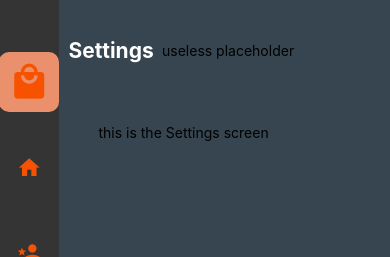
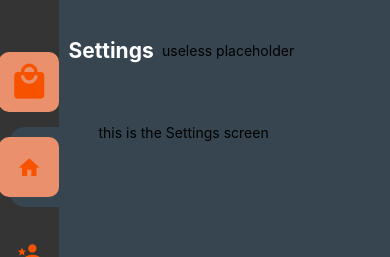
Before and after one commit to heithemkacem/FoodManagment, a React Native app: screen /Settings in a window 390 px wide. Shown: the top 257 px of the page. Built offline with nearby package versions, Linux system fonts and the light colour scheme.

Commit message:
adding sidebar reducer

```diff
--- a/src/_actions/logicHandlerActions/authActions.js
+++ b/src/_actions/logicHandlerActions/authActions.js
@@ -1,5 +1,5 @@
 import axios from "axios";
-import { SET_USER } from "../types";
+import { SET_USER, SET_SIDE_BAR_MENU } from "../types";
 import jwt_decode from "jwt-decode";
 import { setAuth } from "../../util/setAuth";
 import AsyncStorage from "@react-native-async-storage/async-storage";
@@ -184,8 +184,8 @@ export const setUser = (decode) => ({
   payload: decode,
 });
 //!Set SideBar Menu
-export const setSideBarMenu = (decode) => ({
+export const setSideBarMenu = (menu) => ({
   //?Set the user in the store
   type: SET_SIDE_BAR_MENU,
-  payload: decode,
+  payload: menu,
 });
--- a/src/_actions/reducers/index.js
+++ b/src/_actions/reducers/index.js
@@ -1,6 +1,8 @@
 import { combineReducers } from "redux";
 import authReducer from "./authReducer";
+import sidebarReducer from "./sideBarReducer";
 //? Combine all reducers into one root reducer and export it to be used in the store
 export default combineReducers({
   auth: authReducer,
+  sidebar: sidebarReducer,
 });
--- a/src/_actions/reducers/sideBarReducer.js
+++ b/src/_actions/reducers/sideBarReducer.js
@@ -1,5 +1,5 @@
 import { SET_SIDE_BAR_MENU } from "../types";
-
+import { colors } from "./../../components/colors";
 //?the initial state of our state management system
 const initialState = {
   SideBarState: [
@@ -15,7 +15,7 @@ const initialState = {
       name: "home",
       color: colors.primary,
       size: 25,
-      active: false,
+      active: true,
       moveTo: "Home",
     },
     {
--- a/src/components/sideHeader/SideHeader.js
+++ b/src/components/sideHeader/SideHeader.js
@@ -5,6 +5,8 @@ import { ScreenHeight } from "../shared";
 import { MaterialCommunityIcons } from "@expo/vector-icons";
 import { colors } from "../colors";
 import { moveTo } from "../../util/moveTo";
+import { useDispatch, useSelector } from "react-redux";
+import { setSideBarMenu } from "../../_actions/logicHandlerActions/authActions";
 const { white, primary } = colors;
 const Container = styled.View`
   background-color: ${colors.black};
@@ -63,76 +65,19 @@ const ListItem = styled.View`
 `;
 
 const SideHeader = ({ navigation }) => {
-  const [ListItemsList, setListItemList] = useState([
-    {
-      name: "shopping",
-      color: colors.primary,
-      size: 40,
-      active: false,
-      primary: true,
-      moveTo: "Main",
-    },
-    {
-      name: "home",
-      color: colors.primary,
-      size: 25,
-      active: false,
-      moveTo: "Home",
-    },
-    {
-      name: "account-star",
-      color: colors.primary,
-      size: 25,
-      active: false,
-      moveTo: "Account",
-    },
-    {
-      name: "chart-pie",
-      color: colors.primary,
-      size: 25,
-      active: false,
-      moveTo: "Chart",
-    },
-    {
-      name: "alarm",
-      color: colors.primary,
-      size: 25,
-      active: false,
-      moveTo: "Notifications",
-    },
-    {
-      name: "bookmark",
-      color: colors.primary,
-      size: 25,
-      active: false,
-      moveTo: "Bookmark",
-    },
-    {
-      name: "account",
-      color: colors.primary,
-      size: 25,
-      active: false,
-      moveTo: "Account",
-    },
-    {
-      name: "archive-settings",
-      color: colors.primary,
-      size: 25,
-      active: false,
-      moveTo: "Settings",
-    },
-  ]);
+  const dispatch = useDispatch();
+  const ListItemsList = useSelector((state) => state.sidebar.SideBarState);
+  console.log("ListItemsList", ListItemsList);
   return (
     <Container>
       <ListContainer>
-        {ListItemsList.map((item, index) => {
+        {ListItemsList?.map((item, index) => {
           return (
             <ListItemContainer key={index} active={item.active}>
               <ListItem
                 active={item.active}
                 primary={item.primary ? true : false}
                 onClick={() => {
-                  setListItemList(
                   ListItemsList.map((item, i) => {
                     if (index === i) {
                       item.active = true;
@@ -143,9 +88,8 @@ const SideHeader = ({ navigation }) => {
                       item.active = false;
                       item.color = colors.primary;
                     }
-                      return item;
-                    })
-                  );
+                    dispatch(setSideBarMenu(ListItemsList));
+                  });
                 }}
                 activeClicked={item.activeClicked}
               >
```
Lines whose indentation alone changed are shown as unchanged.
